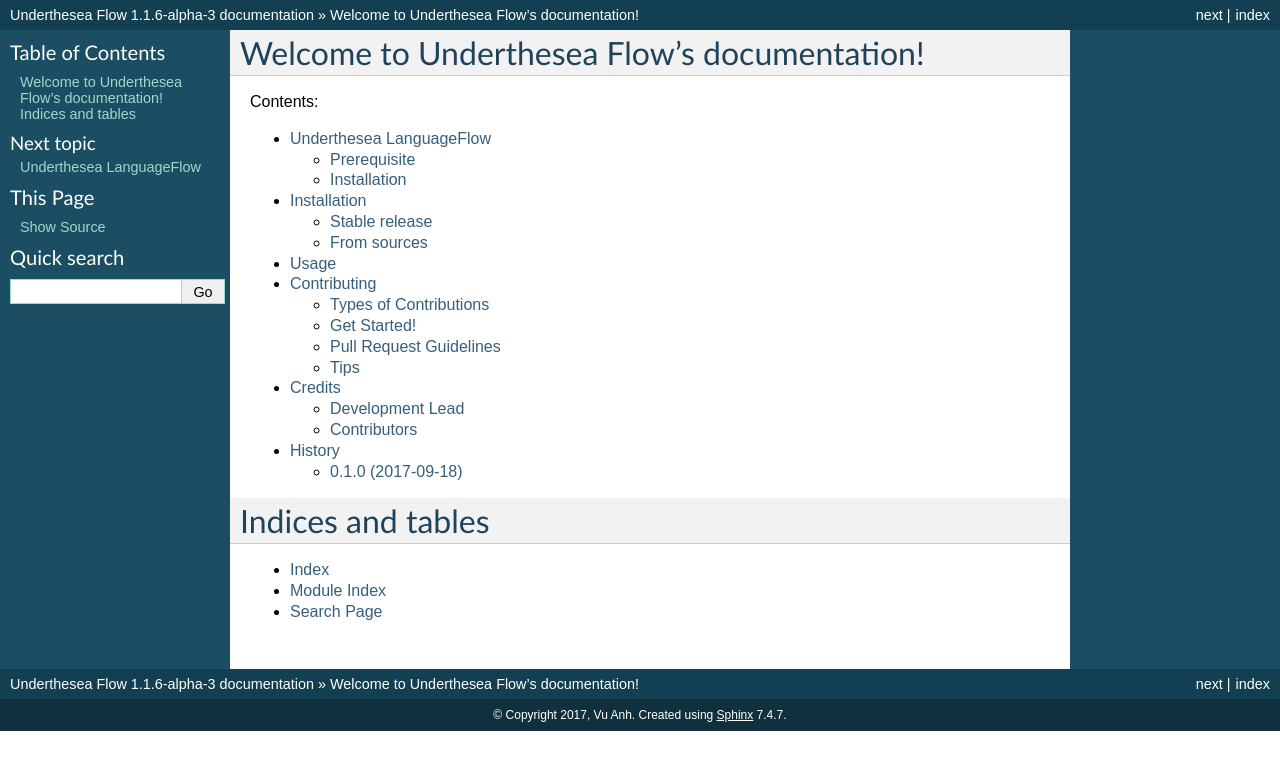
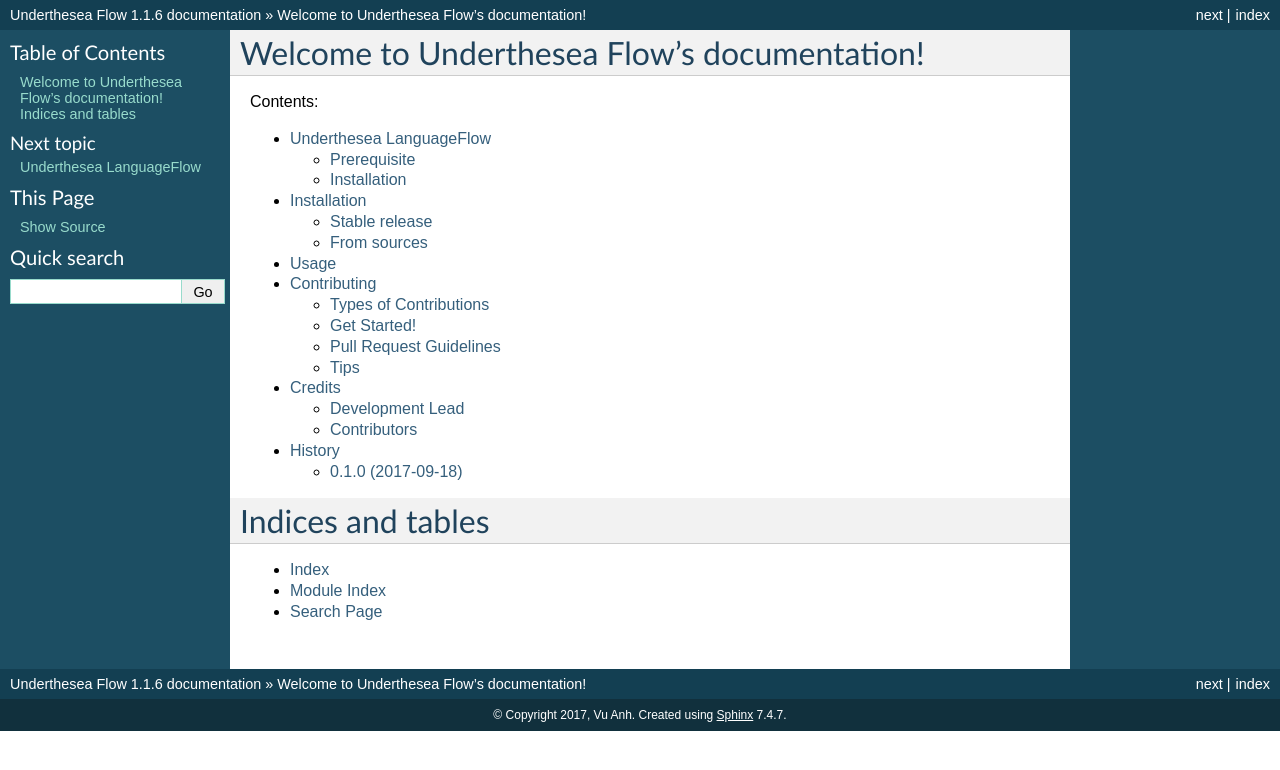
Before and after one commit to ngavu28091994/languageflow, a Sphinx documentation site: the page built from docs/index.rst, in a window 1280 px wide. Shown: the top 770 px of the page. Built offline with Sphinx 7.4.7, drawn with Linux system fonts in a browser that asks for light colours; pages that are not in the unit, such as notebooks, are missing from menus; the version number is read from the project's files by our own code; part of the change alters nothing that is shown.

Commit message:
update doc

```diff
--- a/docs/conf.py
+++ b/docs/conf.py
@@ -31,7 +31,7 @@ project_root = os.path.dirname(cwd)
 # version is used.
 sys.path.insert(0, project_root)
 
-import underthesea_flow
+import languageflow
 
 # -- General configuration ---------------------------------------------
 
@@ -63,9 +63,9 @@ copyright = u"2017, Vu Anh"
 # the built documents.
 #
 # The short X.Y version.
-version = underthesea_flow.__version__
+version = languageflow.__version__
 # The full version, including alpha/beta/rc tags.
-release = underthesea_flow.__version__
+release = languageflow.__version__
 
 # The language for content autogenerated by Sphinx. Refer to documentation
 # for a list of supported languages.
```
